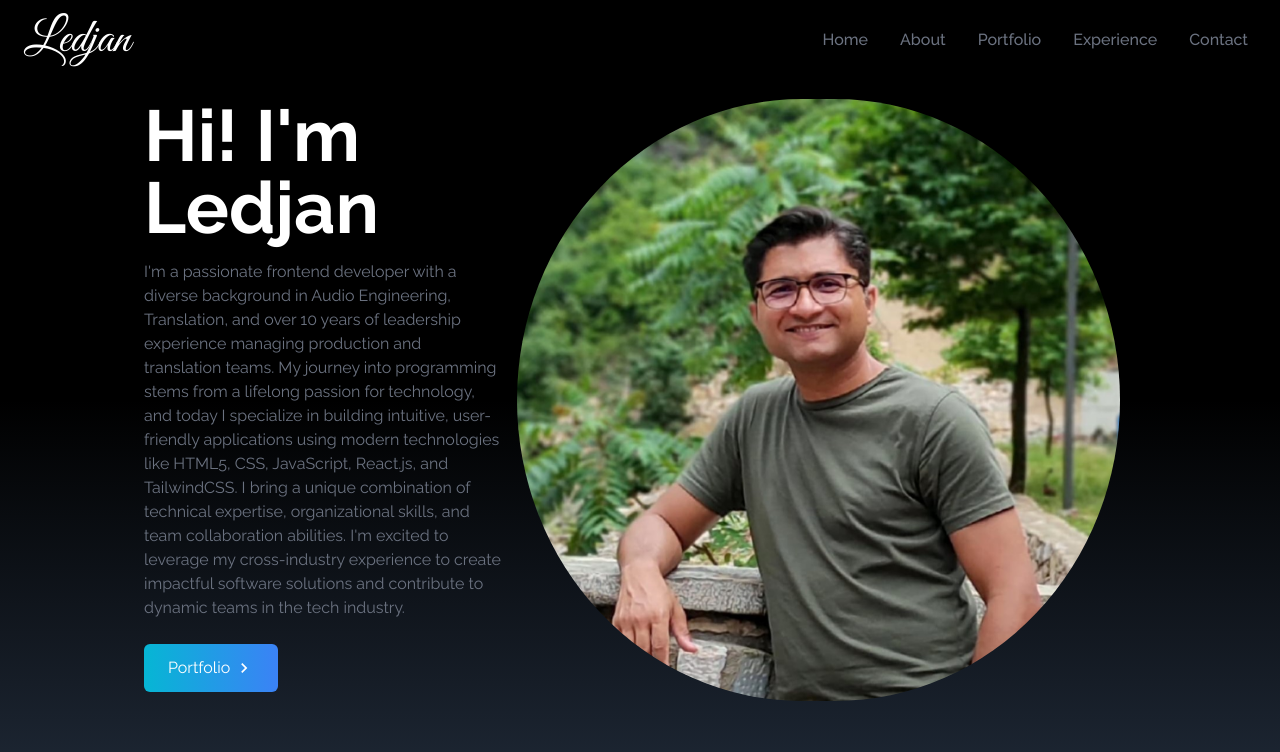
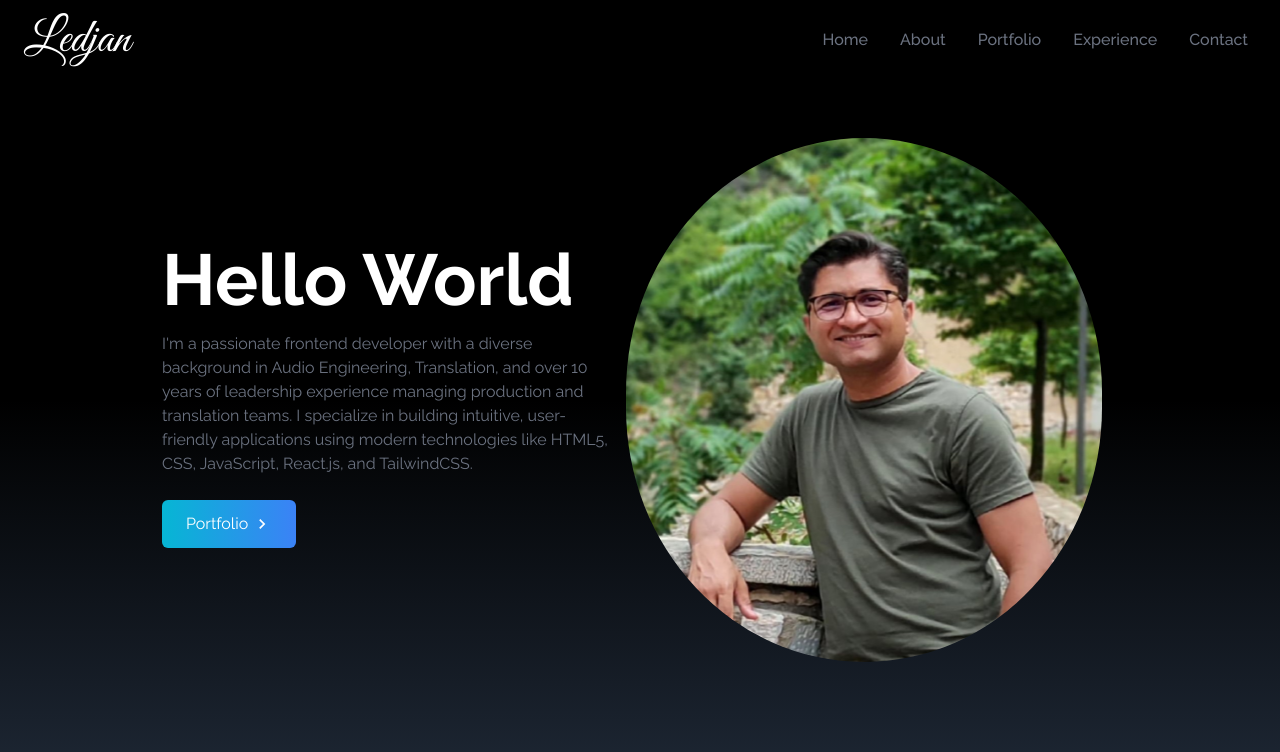
Before and after one commit to Choopin86/portfolio, a React (Create React App) app: page / in a window 1280 px wide. Shown: the top 752 px of the page. Built offline with nearby package versions, Linux system fonts and the light colour scheme.

Commit message:
update NavBar and Homepage

```diff
--- a/src/App.js
+++ b/src/App.js
@@ -11,5 +11,3 @@ function App() {
 }
 
 export default App;
-
-// Video https://www.youtube.com/watch?v=LpZrAjU6Hhk&t=605s minutazhi:50:19
--- a/src/components/Home.jsx
+++ b/src/components/Home.jsx
@@ -16,20 +16,15 @@ const Home = () => {
         >
           <div className="flex flex-col justify-center h-full">
             <h2 className="text-4xl sm:text-7xl font-bold text-white">
-              Hi! I'm Ledjan
+              Hello World
             </h2>
             <p className="text-gray-500 py-4 max-w-md">
               I'm a passionate frontend developer with a diverse background in
               Audio Engineering, Translation, and over 10 years of leadership
-              experience managing production and translation teams. My journey
-              into programming stems from a lifelong passion for technology, and
-              today I specialize in building intuitive, user-friendly
-              applications using modern technologies like HTML5, CSS,
-              JavaScript, React.js, and TailwindCSS. I bring a unique
-              combination of technical expertise, organizational skills, and
-              team collaboration abilities. I'm excited to leverage my
-              cross-industry experience to create impactful software solutions
-              and contribute to dynamic teams in the tech industry.
+              experience managing production and translation teams. I specialize
+              in building intuitive, user-friendly applications using modern
+              technologies like HTML5, CSS, JavaScript, React.js, and
+              TailwindCSS.
             </p>
             <div>
               <button
--- a/src/components/MyNavBar.jsx
+++ b/src/components/MyNavBar.jsx
@@ -28,7 +28,11 @@ const NavBar = () => {
   ];
 
   return (
-    <div className="flex justify-between items-center w-full h-20 px-4 text-white bg-black fixed">
+    <div
+      className="flex justify-between items-center w-full
+    h-20 px-4  text-white bg-black fixed"
+      //fixed
+    >
       <div>
         <h1 className="text-5xl font-signature ml-2">Ledjan</h1>
       </div>
@@ -37,7 +41,8 @@ const NavBar = () => {
         {links.map(({ id, link }) => (
           <li
             key={id}
-            className="px-4 cursor-pointer capitalize font-medium text-gray-500 hover:scale-105 duration-200"
+            className="px-4 cursor-pointer capitalize font-medium
+            text-gray-500 hover:scale-105 duration-200"
           >
             {link}
           </li>
@@ -52,7 +57,11 @@ const NavBar = () => {
       </div>
 
       {nav && (
-        <ul className="flex flex-col justify-center items-center absolute top-0 left-0 w-full h-screen bg-gradient-to-b from-black to-gray-800 text-gray-500">
+        <ul
+          className="flex flex-col justify-center items-center absolute
+        top-0 left-0 w-full h-screen bg-gradient-to-b from-black
+        to-gray-800 text-gray-500"
+        >
           {links.map(({ id, link }) => (
             <li
               key={id}
--- a/src/components/NavBar.jsx
+++ /dev/null
@@ -1,70 +0,0 @@
-import React, { useState } from "react";
-import { FaBars, FaTimes } from "react-icons/fa";
-
-const NavBar = () => {
-  const [nav, setNav] = useState(false);
-
-  const links = [
-    {
-      id: 1,
-      link: "home",
-    },
-    {
-      id: 2,
-      link: "about",
-    },
-    {
-      id: 3,
-      link: "portfolio",
-    },
-    {
-      id: 4,
-      link: "experience",
-    },
-    {
-      id: 5,
-      link: "contact",
-    },
-  ];
-
-  return (
-    <div className="flex justify-between items-center w-full h-20 px-4 text-white bg-black fixed">
-      <div>
-        <h1 className="text-5xl font-signature ml-2">Ledjan</h1>
-      </div>
-
-      <ul className="hidden md:flex">
-        {links.map(({ id, link }) => (
-          <li
-            key={id}
-            className="px-4 cursor-pointer capitalize font-medium text-gray-500 hover:scale-105 duration-200"
-          >
-            {link}
-          </li>
-        ))}
-      </ul>
-
-      <div
-        onClick={() => setNav(!nav)}
-        className="cursor-pointer pr-4 z-10 text-gray-500 md:hidden"
-      >
-        {nav ? <FaTimes size={30} /> : <FaBars size={30} />}
-      </div>
-
-      {nav && (
-        <ul className="flex flex-col justify-center items-center absolute top-0 left-0 w-full h-screen bg-gradient-to-b from-black to-gray-800 text-gray-500">
-          {links.map(({ id, link }) => (
-            <li
-              key={id}
-              className="px-4 cursor-pointer capitalize py-6 text-4xl"
-            >
-              {link}
-            </li>
-          ))}
-        </ul>
-      )}
-    </div>
-  );
-};
-
-export default NavBar;
```
Also changed, not shown: src/assets/heroImage.png.
